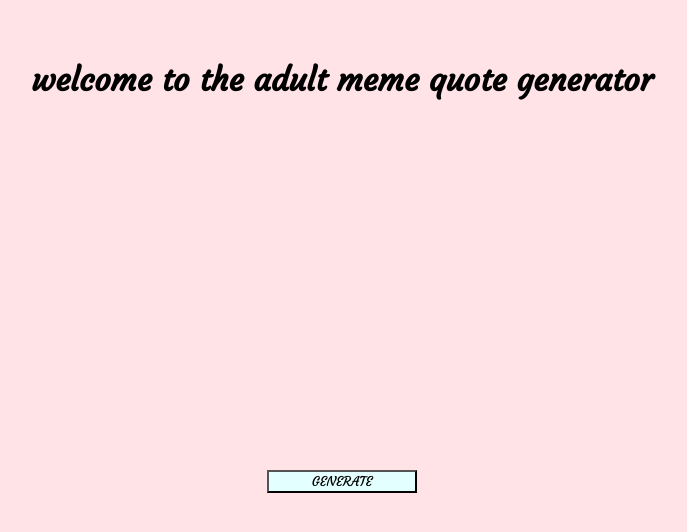
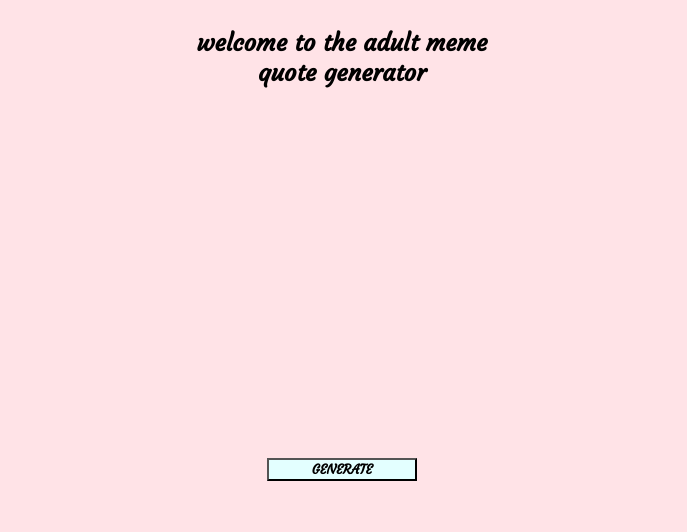
Before and after one commit to staswerno/am-generator, a React (Create React App) app: page / in a window 1280 px wide. Shown: the top 532 px of the page, without its empty margins (298-985 px from the left). Built offline with nearby package versions, Linux system fonts and the light colour scheme.

Commit message:
allignment

```diff
--- a/src/App.css
+++ b/src/App.css
@@ -1,5 +1,8 @@
 * {
   font-family: "Courgette", cursive;
+}
+
+.spHighlight {
   margin: 20px;
 }
 
@@ -13,13 +16,16 @@ button {
   width: 150px;
   margin: auto;
   margin-top: 50px;
+  color: black;
+  font-weight: bold;
 }
 
-.container {
+.containerAll {
   display: grid;
   align-content: center;
   justify-content: center;
   margin: auto;
+  width: 350px;
 }
 
 .bgGlobal {
--- a/src/App.js
+++ b/src/App.js
@@ -4,8 +4,8 @@ import Generator from './Generator';
 function App() {
   return (
     <>
-    <div className="container">
-   <h1>welcome to the adult meme quote generator</h1>
+    <div className="containerAll">
+   <h2>welcome to the adult meme quote generator</h2>
    <Generator />
    </div>
     </>
```
Also changed, not shown: src/Generate.js (deleted, +0 -10 lines), src/Generator.css (deleted).
